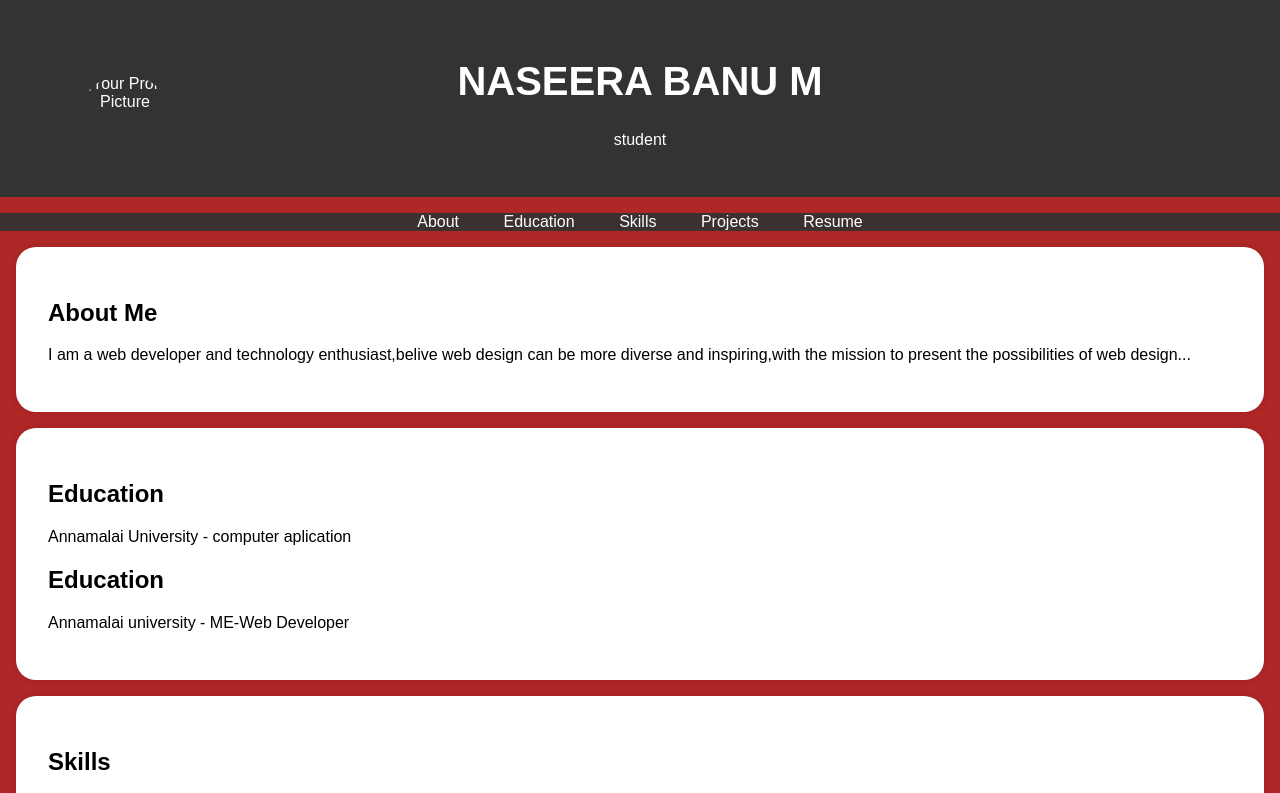
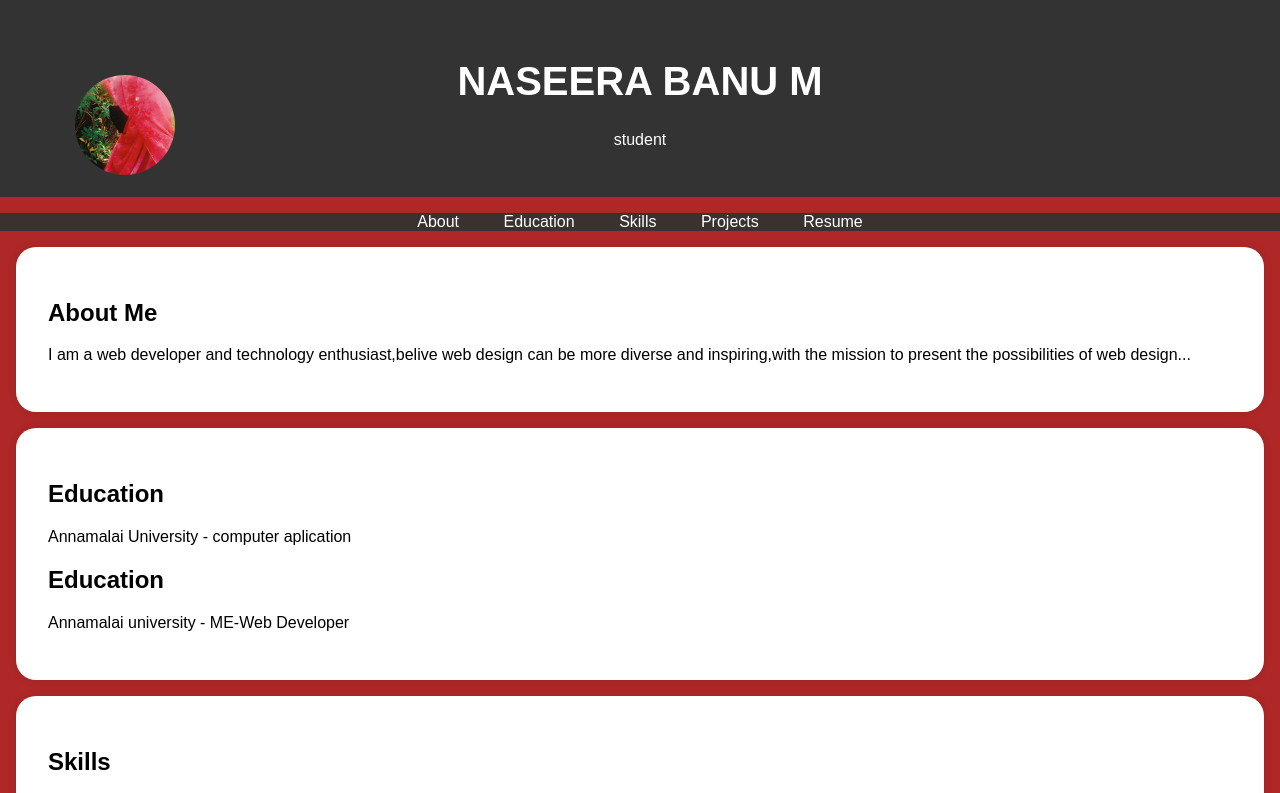
Before and after one commit to nasee713/project, a plain HTML site: page index.html in a window 1280 px wide. Shown: the top 793 px of the page. Drawn offline with Linux system fonts and the light colour scheme.

Commit message:
index.html

```diff
--- a/index.html
+++ b/index.html
@@ -95,7 +95,7 @@
     <header>
         <div class="header-content">
             <!-- Add your profile picture here -->
-            <img src="188d2dd2-aca7-4869-8a3a-b9f6489bc2d2.jfif" alt="Your Profile Picture" class="profile-picture">
+            <img src="naseera.jpg" alt="Your Profile Picture" class="profile-picture">
             <h1>NASEERA BANU M</h1>
             <p>student</p>
         </div>
```
